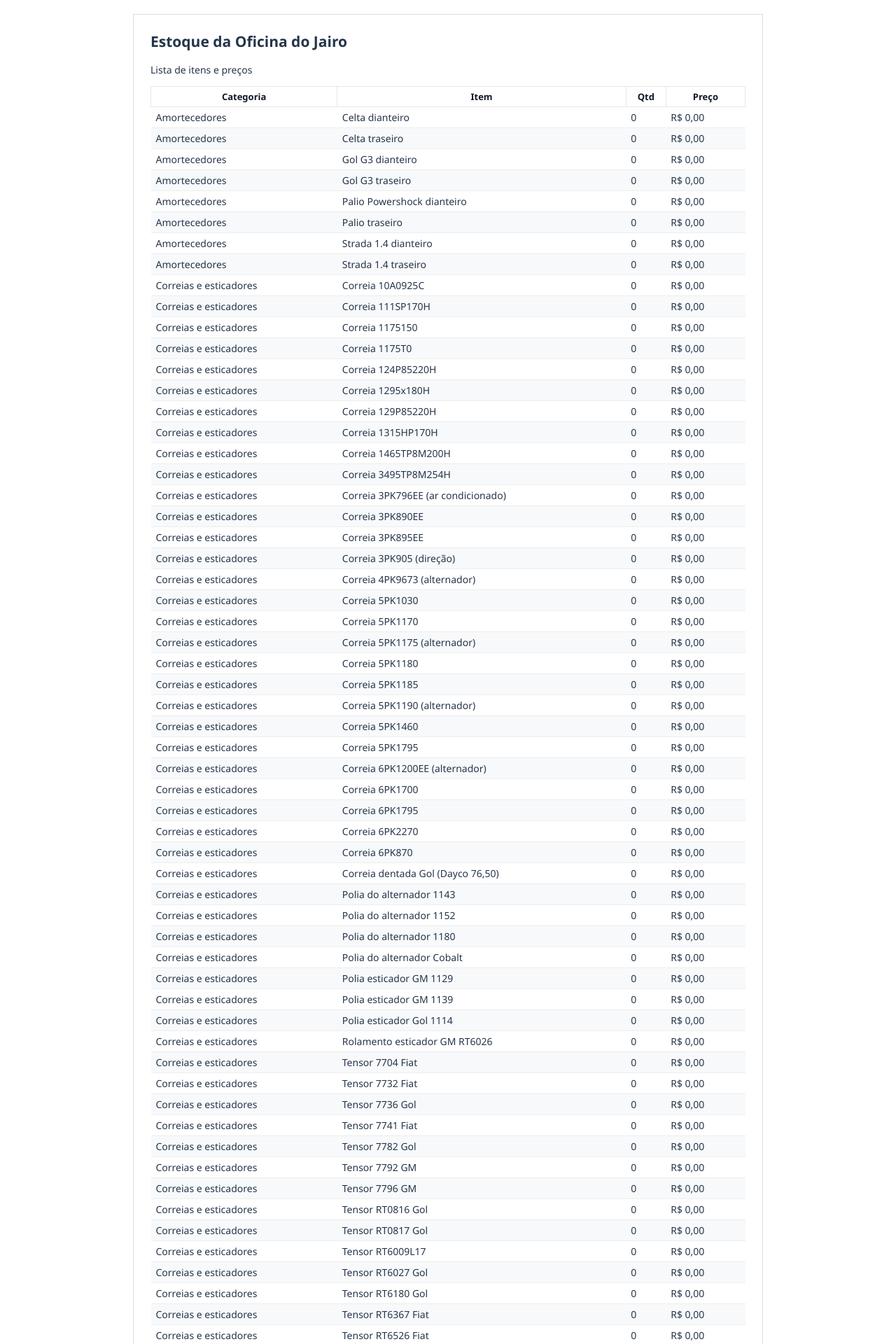
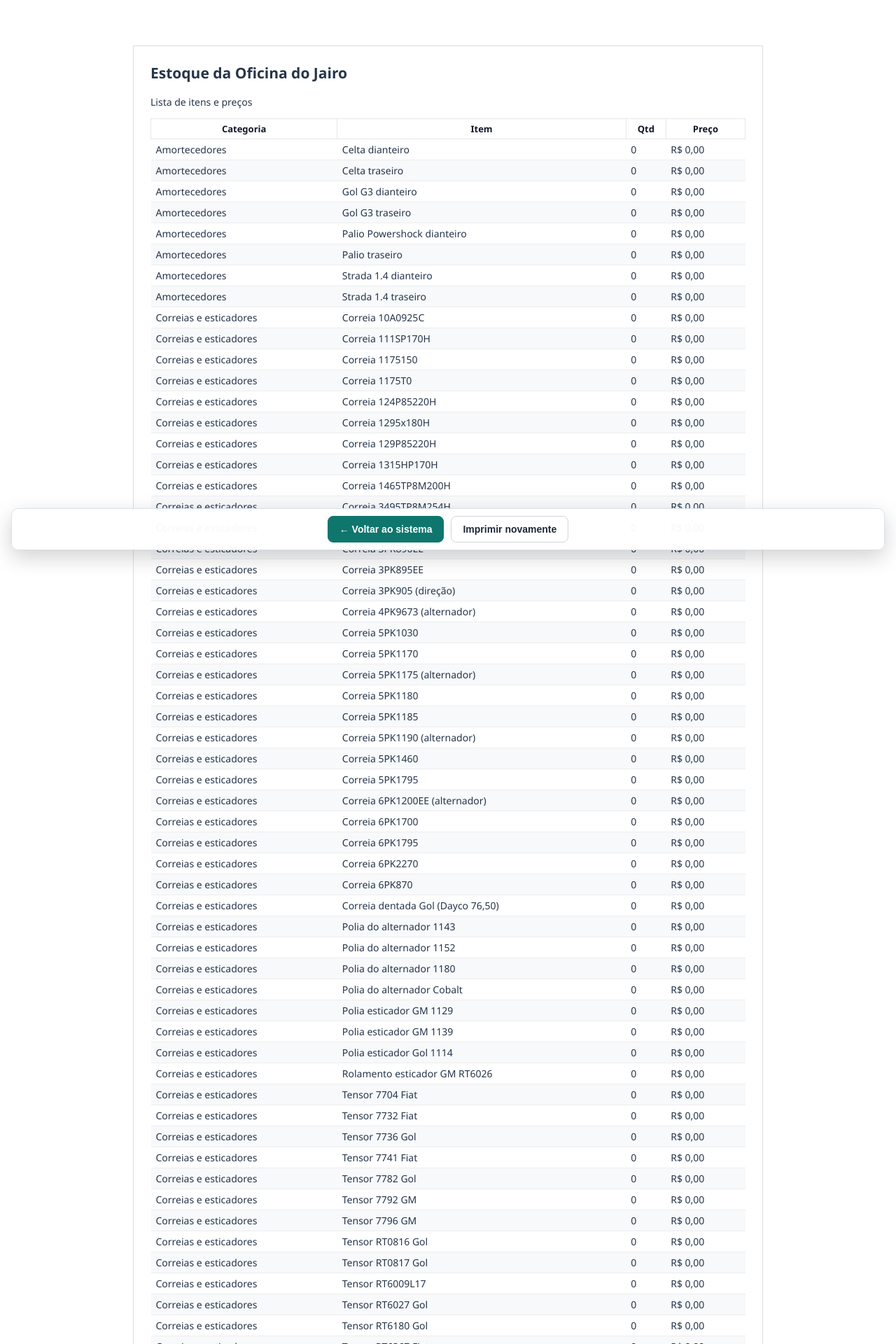
Before and after one commit to sketchJayJay/Mec-nica-do-Jairo, a Flask app: page /estoque/imprimir in a window 1280 px wide. Shown: the top 1920 px of the page at 70% size. Run offline with Flask 3, Linux system fonts and the light colour scheme; data comes from the database, SQL or seed files in the repository.

Commit message:
Add files via upload

```diff
--- a/app.py
+++ b/app.py
@@ -1,3 +1,4 @@
+# MSG_ITEM_MELHOR_VOLTA_IMPRIMIR_ESTOQUE_20260901
 # MSG_ITEM_ADICIONADO_FECHAR_BUSCA_20260901
 # SISTEMA_TODO_COMPACTO_20260831
 # CADASTRO_AREAS_MENORES_20260831
--- a/templates/print_estoque.html
+++ b/templates/print_estoque.html
@@ -1,2 +1,72 @@
-<!doctype html><html lang="pt-BR"><head><meta charset="utf-8"><title>Estoque</title><link rel="stylesheet" href="{{ url_for('static', filename='style.css') }}"></head>
-<body class="print-page" onload="window.print()"><section class="print-sheet"><h1>Estoque da Oficina do Jairo</h1><p>Lista de itens e preços{% if q %} • filtro: {{ q }}{% endif %}</p><table><thead><tr><th>Categoria</th><th>Item</th><th>Qtd</th><th>Preço</th></tr></thead><tbody>{% for r in rows %}<tr><td>{{ r.categoria }}</td><td>{{ r.item }}</td><td>{{ br_int(r.qtde) }}</td><td>{{ br_money(r.preco) }}</td></tr>{% endfor %}</tbody></table></section></body></html>
+<!doctype html>
+<html lang="pt-BR">
+<head>
+  <meta charset="utf-8">
+  <title></title>
+  <link rel="stylesheet" href="{{ url_for('static', filename='style.css') }}">
+  <style>
+    /* MSG_ITEM_MELHOR_VOLTA_IMPRIMIR_ESTOQUE_20260901 */
+    @page { margin: 0; }
+    body.print-page { padding: 12mm; background:#fff; }
+    .estoque-print-toolbar {
+      position: fixed;
+      left: 16px;
+      right: 16px;
+      bottom: 14px;
+      z-index: 9999;
+      display: flex;
+      justify-content: center;
+      gap: 10px;
+      padding: 10px;
+      background: rgba(255,255,255,.96);
+      border: 1px solid #d9e2ec;
+      border-radius: 10px;
+      box-shadow: 0 10px 30px rgba(0,0,0,.18);
+    }
+    .estoque-print-toolbar a,
+    .estoque-print-toolbar button {
+      height: 38px;
+      padding: 0 16px;
+      border-radius: 8px;
+      border: 1px solid #d1d5db;
+      background: #fff;
+      color: #1f2937;
+      font: 700 14px Arial, Helvetica, sans-serif;
+      text-decoration: none;
+      cursor: pointer;
+      display: inline-flex;
+      align-items: center;
+      justify-content: center;
+    }
+    .estoque-print-toolbar .primary {
+      background:#0f766e;
+      border-color:#0f766e;
+      color:#fff;
+    }
+    .print-sheet { margin-bottom: 72px; }
+    @media print {
+      .estoque-print-toolbar { display:none!important; }
+      body.print-page { padding: 12mm; }
+      .print-sheet { margin-bottom:0!important; }
+    }
+  </style>
+</head>
+<body class="print-page" onload="window.print()">
+  <section class="print-sheet">
+    <h1>Estoque da Oficina do Jairo</h1>
+    <p>Lista de itens e preços{% if q %} • filtro: {{ q }}{% endif %}</p>
+    <table>
+      <thead><tr><th>Categoria</th><th>Item</th><th>Qtd</th><th>Preço</th></tr></thead>
+      <tbody>
+        {% for r in rows %}
+        <tr><td>{{ r.categoria }}</td><td>{{ r.item }}</td><td>{{ br_int(r.qtde) }}</td><td>{{ br_money(r.preco) }}</td></tr>
+        {% endfor %}
+      </tbody>
+    </table>
+  </section>
+  <div class="estoque-print-toolbar">
+    <a class="primary" href="{{ url_for('estoque', q=q) }}">← Voltar ao sistema</a>
+    <button type="button" onclick="window.print()">Imprimir novamente</button>
+  </div>
+</body>
+</html>
```
Also changed, not shown: static/app.js (+12 -6 lines), templates/form_os.html (+42 -8 lines), README_MSG_ITEM_MELHOR_VOLTA_IMPRIMIR_ESTOQUE.txt (added).
